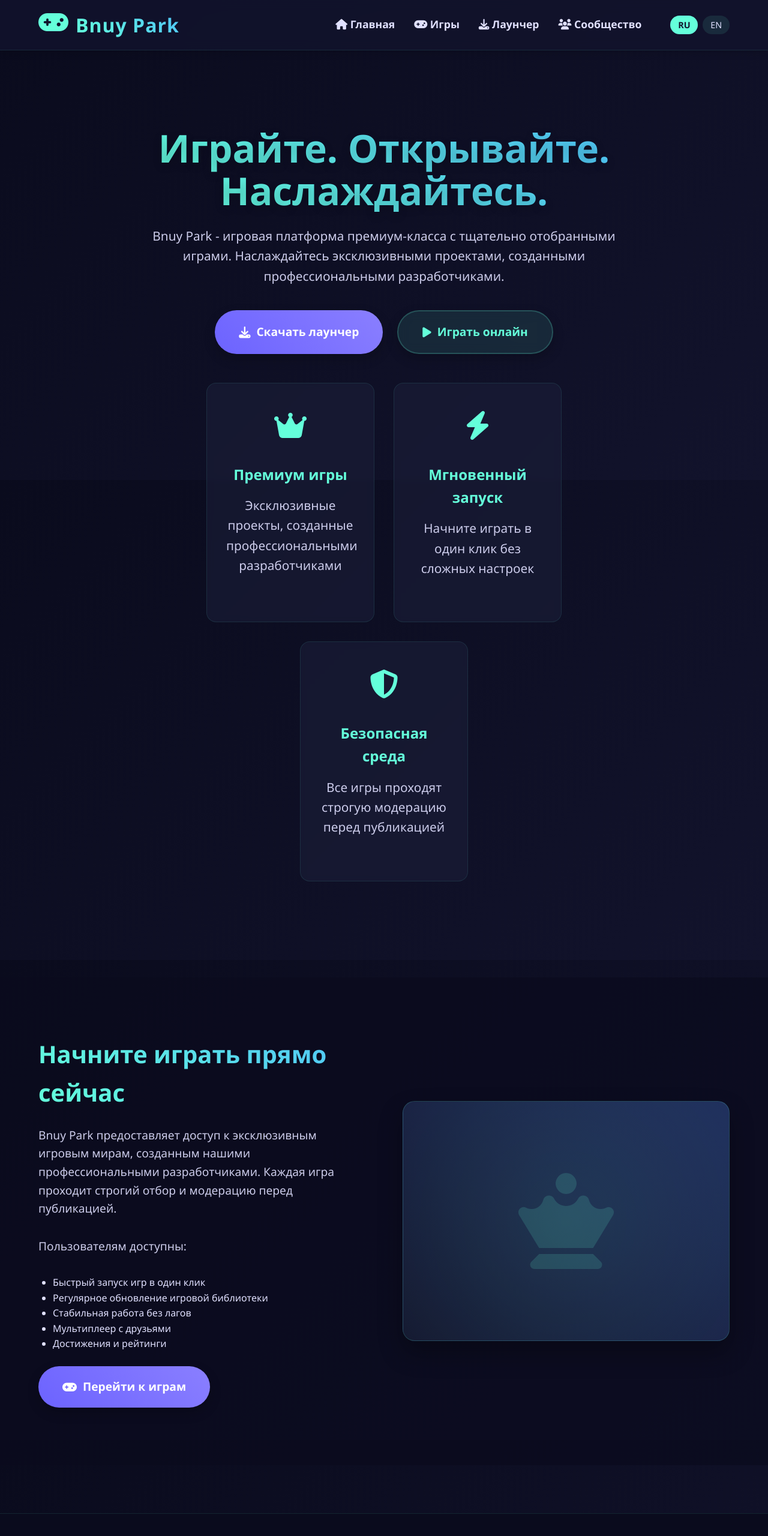
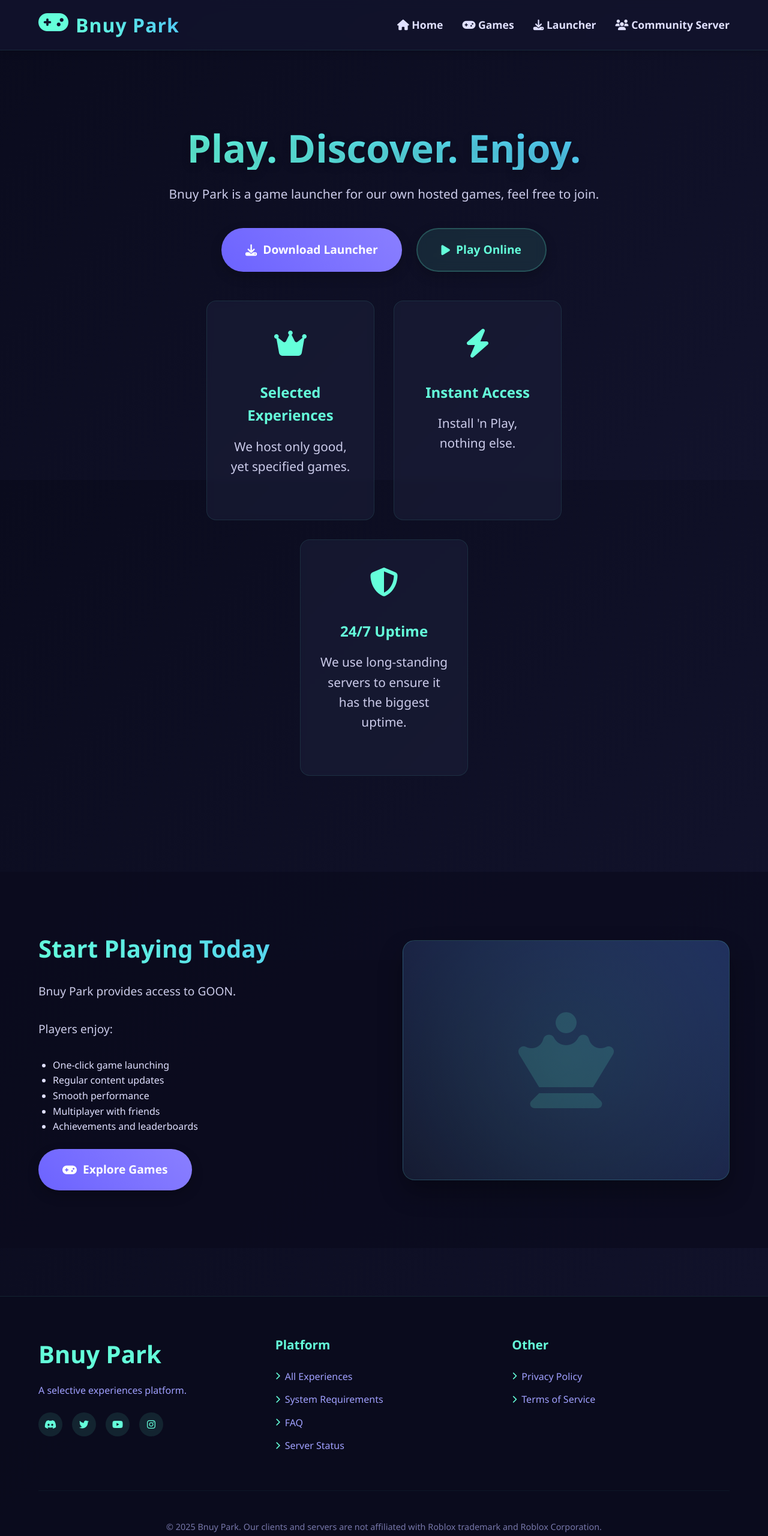
Before and after one commit to cooltofugoob/TofuCorp, a plain HTML site: page index.html in a window 1280 px wide. Shown: the top 2560 px of the page at 60% size. Drawn offline with Linux system fonts and the light colour scheme.

Commit message:
Update index.html

```diff
--- a/index.html
+++ b/index.html
@@ -1,9 +1,9 @@
 <!DOCTYPE html>
-<html lang="ru" dir="ltr">
+<html lang="en">
 <head>
     <meta charset="UTF-8">
     <meta name="viewport" content="width=device-width, initial-scale=1.0">
-    <title>Bnuy Park - Игровая Платформа</title>
+    <title>Bnuy Park</title>
     <link rel="stylesheet" href="https://cdnjs.cloudflare.com/ajax/libs/font-awesome/6.4.0/css/all.min.css">
     <style>
         * {
@@ -30,9 +30,27 @@
             min-height: 100vh;
             background-attachment: fixed;
             line-height: 1.6;
+            cursor: default;
         }
 
-        /* Шапка */
+        /* Water ripple effect */
+        .ripple {
+            position: absolute;
+            border-radius: 50%;
+            transform: scale(0);
+            pointer-events: none;
+            border: 2px solid rgba(100, 255, 218, 0.7);
+            animation: ripple-effect 0.6s linear;
+        }
+
+        @keyframes ripple-effect {
+            to {
+                transform: scale(4);
+                opacity: 0;
+            }
+        }
+
+        /* Header */
         header {
             background: rgba(18, 19, 44, 0.92);
             backdrop-filter: blur(10px);
@@ -100,30 +118,7 @@
             width: 100%;
         }
 
-        .lang-switcher {
-            margin-left: 1rem;
-            display: flex;
-            gap: 0.5rem;
-        }
-
-        .lang-btn {
-            background: rgba(100, 255, 218, 0.1);
-            color: var(--text);
-            border: none;
-            border-radius: 16px;
-            padding: 0.4rem 0.8rem;
-            cursor: pointer;
-            transition: all 0.3s;
-            font-size: 0.9rem;
-        }
-
-        .lang-btn.active {
-            background: var(--accent);
-            color: var(--dark);
-            font-weight: 600;
-        }
-
-        /* Главный экран */
+        /* Hero section */
         .hero {
             padding: 8rem 5% 6rem;
             text-align: center;
@@ -232,7 +227,7 @@
             box-shadow: 0 12px 25px rgba(0, 0, 0, 0.3);
         }
 
-        /* Секция с действиями */
+        /* Action section */
         .action-section {
             padding: 6rem 5%;
             background: rgba(10, 11, 29, 0.7);
@@ -299,7 +294,7 @@
             opacity: 0.9;
         }
 
-        /* Футер */
+        /* Footer */
         footer {
             background: rgba(10, 11, 29, 0.95);
             padding: 4rem 5% 2rem;
@@ -393,7 +388,7 @@
             margin-top: 3rem;
         }
 
-        /* Анимации */
+        /* Animations */
         @keyframes bounce {
             0%, 20%, 50%, 80%, 100% {transform: translateY(0);}
             40% {transform: translateY(-20px);}
@@ -415,7 +410,7 @@
             100% {transform: translateY(0px);}
         }
 
-        /* Адаптивность */
+        /* Responsive design */
         @media (max-width: 768px) {
             .hero h1 {
                 font-size: 3rem;
@@ -440,12 +435,6 @@
                 flex-direction: column;
                 gap: 2rem;
             }
-
-            .lang-switcher {
-                margin-top: 1rem;
-                width: 100%;
-                justify-content: center;
-            }
         }
 
         @media (max-width: 480px) {
@@ -464,7 +453,7 @@
     </style>
 </head>
 <body>
-    <!-- Шапка сайта -->
+    <!-- Header -->
     <header>
         <div class="logo">
             <i class="fas fa-gamepad logo-icon floating"></i>
@@ -472,30 +461,26 @@
         </div>
         <nav>
             <ul>
-                <li><a href="#"><i class="fas fa-home"></i> Главная</a></li>
-                <li><a href="#"><i class="fas fa-gamepad"></i> Игры</a></li>
-                <li><a href="#"><i class="fas fa-download"></i> Лаунчер</a></li>
-                <li><a href="#"><i class="fas fa-users"></i> Сообщество</a></li>
-                <div class="lang-switcher">
-                    <button class="lang-btn active">RU</button>
-                    <button class="lang-btn">EN</button>
-                </div>
+                <li><a href="#"><i class="fas fa-home"></i> Home</a></li>
+                <li><a href="#"><i class="fas fa-gamepad"></i> Games</a></li>
+                <li><a href="#"><i class="fas fa-download"></i> Launcher</a></li>
+                <li><a href="#"><i class="fas fa-users"></i> Community Server</a></li>
             </ul>
         </nav>
     </header>
 
-    <!-- Главный экран -->
+    <!-- Hero section -->
     <section class="hero">
         <div class="hero-content">
-            <h1>Играйте. Открывайте. Наслаждайтесь.</h1>
-            <p>Bnuy Park - игровая платформа премиум-класса с тщательно отобранными играми. Наслаждайтесь эксклюзивными проектами, созданными профессиональными разработчиками.</p>
+            <h1>Play. Discover. Enjoy.</h1>
+            <p>Bnuy Park is a game launcher for our own hosted games, feel free to join.</p>
 
             <div class="cta-buttons">
                 <a href="#" class="btn btn-primary">
-                    <i class="fas fa-download"></i> Скачать лаунчер
+                    <i class="fas fa-download"></i> Download Launcher
                 </a>
                 <a href="#" class="btn btn-secondary">
-                    <i class="fas fa-play"></i> Играть онлайн
+                    <i class="fas fa-play"></i> Play Online
                 </a>
             </div>
 
@@ -504,45 +489,45 @@
                     <div class="feature-icon">
                         <i class="fas fa-crown"></i>
                     </div>
-                    <h3>Премиум игры</h3>
-                    <p>Эксклюзивные проекты, созданные профессиональными разработчиками</p>
+                    <h3>Selected Experiences</h3>
+                    <p>We host only good, yet specified games.</p>
                 </div>
 
                 <div class="feature-card">
                     <div class="feature-icon">
                         <i class="fas fa-bolt"></i>
                     </div>
-                    <h3>Мгновенный запуск</h3>
-                    <p>Начните играть в один клик без сложных настроек</p>
+                    <h3>Instant Access</h3>
+                    <p>Install 'n Play, nothing else.</p>
                 </div>
 
                 <div class="feature-card">
                     <div class="feature-icon">
                         <i class="fas fa-shield-alt"></i>
                     </div>
-                    <h3>Безопасная среда</h3>
-                    <p>Все игры проходят строгую модерацию перед публикацией</p>
+                    <h3>24/7 Uptime</h3>
+                    <p>We use long-standing servers to ensure it has the biggest uptime.</p>
                 </div>
             </div>
         </div>
     </section>
 
-    <!-- Секция с действиями -->
+    <!-- Action section -->
     <section class="action-section">
         <div class="action-container">
             <div class="action-text">
-                <h2>Начните играть прямо сейчас</h2>
-                <p>Bnuy Park предоставляет доступ к эксклюзивным игровым мирам, созданным нашими профессиональными разработчиками. Каждая игра проходит строгий отбор и модерацию перед публикацией.</p>
-                <p>Пользователям доступны:</p>
+                <h2>Start Playing Today</h2>
+                <p>Bnuy Park provides access to GOON.</p>
+                <p>Players enjoy:</p>
                 <ul style="padding-left: 1.5rem; margin: 1.5rem 0;">
-                    <li>Быстрый запуск игр в один клик</li>
-                    <li>Регулярное обновление игровой библиотеки</li>
-                    <li>Стабильная работа без лагов</li>
-                    <li>Мультиплеер с друзьями</li>
-                    <li>Достижения и рейтинги</li>
+                    <li>One-click game launching</li>
+                    <li>Regular content updates</li>
+                    <li>Smooth performance</li>
+                    <li>Multiplayer with friends</li>
+                    <li>Achievements and leaderboards</li>
                 </ul>
                 <a href="#" class="btn btn-primary">
-                    <i class="fas fa-gamepad"></i> Перейти к играм
+                    <i class="fas fa-gamepad"></i> Explore Games
                 </a>
             </div>
             <div class="action-image">
@@ -551,12 +536,12 @@
         </div>
     </section>
 
-    <!-- Футер -->
+    <!-- Footer -->
     <footer>
         <div class="footer-content">
             <div class="footer-about">
                 <div class="footer-logo">Bnuy Park</div>
-                <p>Платформа премиум-игр с эксклюзивными проектами от профессиональных разработчиков. Все игры проходят строгую проверку перед публикацией.</p>
+                <p>A selective experiences platform.</p>
                 <div class="social-links">
                     <a href="#"><i class="fab fa-discord"></i></a>
                     <a href="#"><i class="fab fa-twitter"></i></a>
@@ -566,29 +551,50 @@
             </div>
 
             <div class="footer-links-container">
-                <h3 class="footer-heading">Платформа</h3>
+                <h3 class="footer-heading">Platform</h3>
                 <ul class="footer-links">
-                    <li><a href="#"><i class="fas fa-chevron-right"></i> Все игры</a></li>
-                    <li><a href="#"><i class="fas fa-chevron-right"></i> Системные требования</a></li>
-                    <li><a href="#"><i class="fas fa-chevron-right"></i> Частые вопросы</a></li>
-                    <li><a href="#"><i class="fas fa-chevron-right"></i> Статус сервера</a></li>
+                    <li><a href="#"><i class="fas fa-chevron-right"></i> All Experiences</a></li>
+                    <li><a href="#"><i class="fas fa-chevron-right"></i> System Requirements</a></li>
+                    <li><a href="#"><i class="fas fa-chevron-right"></i> FAQ</a></li>
+                    <li><a href="#"><i class="fas fa-chevron-right"></i> Server Status</a></li>
                 </ul>
             </div>
 
             <div class="footer-links-container">
-                <h3 class="footer-heading">Поддержка</h3>
+                <h3 class="footer-heading">Other</h3>
                 <ul class="footer-links">
-                    <li><a href="#"><i class="fas fa-chevron-right"></i> Служба поддержки</a></li>
-                    <li><a href="#"><i class="fas fa-chevron-right"></i> Сообщить о проблеме</a></li>
-                    <li><a href="#"><i class="fas fa-chevron-right"></i> Политика конфиденциальности</a></li>
-                    <li><a href="#"><i class="fas fa-chevron-right"></i> Условия использования</a></li>
+                    <li><a href="#"><i class="fas fa-chevron-right"></i> Privacy Policy</a></li>
+                    <li><a href="#"><i class="fas fa-chevron-right"></i> Terms of Service</a></li>
                 </ul>
             </div>
         </div>
 
         <div class="copyright">
-            &copy; 2023 Bnuy Park. Все права защищены. Все игры являются собственностью их разработчиков.
+            &copy; 2025 Bnuy Park. Our clients and servers are not affiliated with Roblox trademark and Roblox Corporation.
         </div>
     </footer>
+
+    <!-- Water ripple effect script -->
+    <script>
+        document.addEventListener('DOMContentLoaded', function() {
+            document.body.addEventListener('click', function(e) {
+                // Create ripple element
+                const ripple = document.createElement('div');
+                ripple.className = 'ripple';
+
+                // Position at click location
+                ripple.style.left = `${e.clientX}px`;
+                ripple.style.top = `${e.clientY}px`;
+
+                // Add to body
+                document.body.appendChild(ripple);
+
+                // Remove after animation completes
+                setTimeout(() => {
+                    ripple.remove();
+                }, 600);
+            });
+        });
+    </script>
 </body>
 </html>
```
